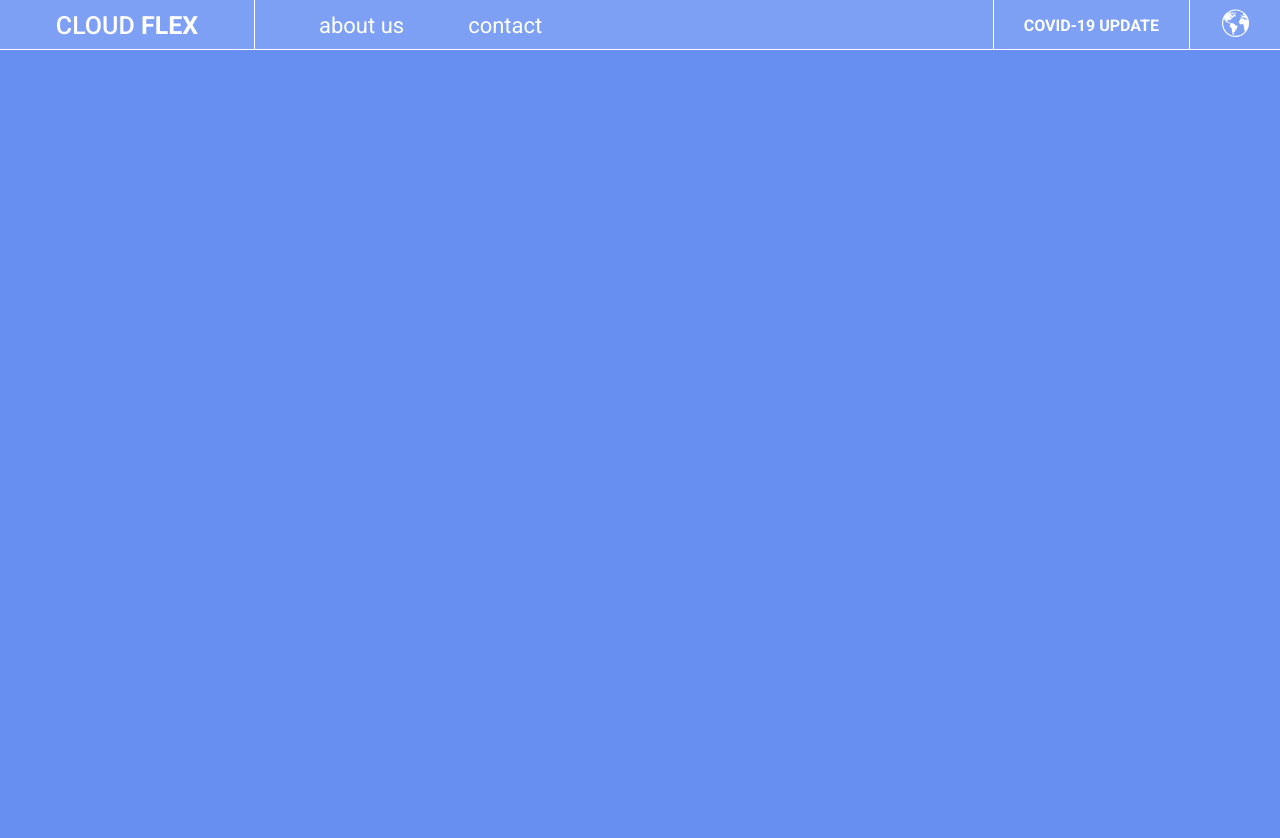
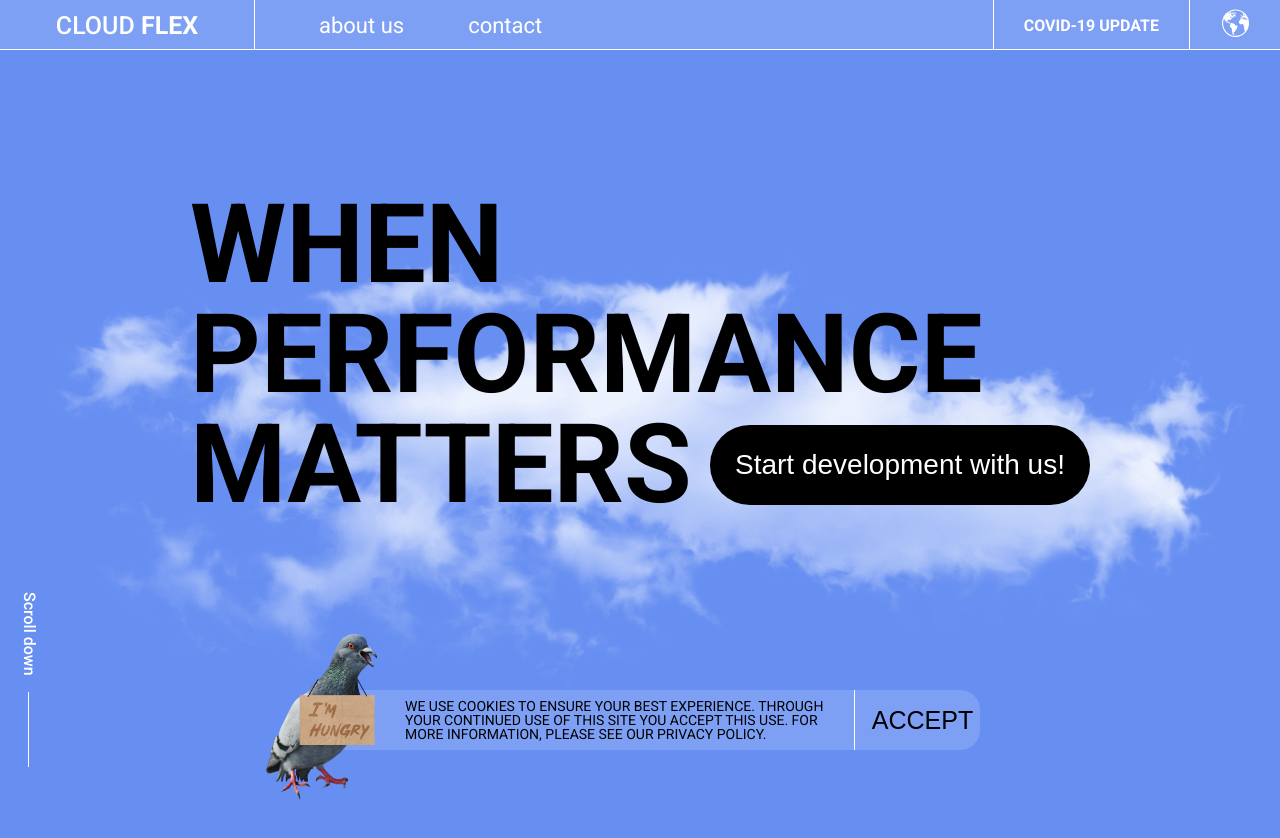
Before and after one commit to NizamAir/landing_live_streaming, a website: page index.html in a window 1280 px wide. Before the commit the page ends 800 px from the top, so only its background shows below. Drawn offline with nearby package versions, Linux system fonts and the light colour scheme; files that its build step writes are made by us from their sources.

Commit message:
hero section implementation

```diff
--- a/index.html
+++ b/index.html
@@ -45,5 +45,36 @@
         </nav>
       </div>
     </header>
+
+    <main aria-label="main content">
+      <section class="hero-section" aria-label="hero section">
+        <div class="container">
+          <div class="hero">
+            <div class="hero__content">
+              <h1 class="hero__title">WHEN PERFORMANCE MATTERS</h1>
+              <button class="hero__action-btn">
+                Start development with us!
+              </button>
+            </div>
+            <div class="hero__notify">
+              <img
+                src="assets/img/pigeon_alpha.png"
+                alt="pigeon img"
+                class="hero__notify-img"
+              />
+              <p class="hero__notify-content">
+                WE USE COOKIES TO ENSURE YOUR BEST EXPERIENCE. THROUGH YOUR
+                CONTINUED USE OF THIS SITE YOU ACCEPT THIS USE. FOR MORE
+                INFORMATION, PLEASE SEE OUR PRIVACY POLICY.
+              </p>
+              <button class="hero__notify-btn">ACCEPT</button>
+            </div>
+            <div class="hero__scroll">
+              <span class="hero__scroll-content">Scroll down</span>
+            </div>
+          </div>
+        </div>
+      </section>
+    </main>
   </body>
 </html>
--- /dev/null
+++ b/styles/_hero.scss
@@ -0,0 +1,187 @@
+@use "variables" as v;
+@use "mixins" as m;
+@use "placeholders";
+@use "sass:color";
+
+.hero {
+  position: relative;
+  max-width: 1260px;
+  height: 830px;
+  margin: 0 auto;
+  padding: 140px 0 0 0;
+  background: url("../assets/img/cloud_alpha.png") center/contain no-repeat;
+
+  &__content {
+    position: relative;
+    width: 900px;
+    margin: 0 auto;
+    .hero__title {
+      line-height: 1;
+      @include m.font(110px, 700, v.$color-black);
+    }
+    .hero__action-btn {
+      width: 380px;
+      height: 80px;
+      background-color: v.$color-black;
+      border-radius: 40px;
+      border: none;
+      cursor: pointer;
+      @include m.font(28px, 500, v.$color-white);
+      @include m.position(absolute, 1, -1, bottom, right, 15px, 0);
+
+      &:hover {
+        background-color: color.adjust(v.$color-black, $alpha: -0.35);
+      }
+      &:focus {
+        outline: none;
+      }
+      &:focus-visible {
+        outline: 2px solid v.$color_white;
+      }
+    }
+
+    @media (max-width: v.$media_lg) {
+      width: 100%;
+      max-width: 700px;
+      height: 500px;
+
+      .hero__title {
+        @include m.font(100px, 700, v.$color-black);
+      }
+
+      .hero__action-btn {
+        @include m.position(absolute, 1, -1, bottom, left, 0, 15px);
+      }
+    }
+
+    @media (max-width: v.$media_md) {
+      max-width: 560px;
+      height: 400px;
+
+      .hero__title {
+        @include m.font(75px, 700, v.$color-black);
+      }
+
+      .hero__action-btn {
+        width: 260px;
+        height: 60px;
+        @include m.font(18px, 400, v.$color-white);
+      }
+    }
+
+    @media (max-width: v.$media_sm) {
+      max-width: 350px;
+      height: 280px;
+
+      .hero__title {
+        @include m.font(45px, 700, v.$color-black);
+      }
+    }
+  }
+
+  &__notify {
+    position: relative;
+    margin: 170px auto 0;
+    width: 680px;
+    height: 60px;
+    background-color: color.adjust(v.$color_white, $alpha: -0.85);
+    border-radius: 20px;
+    @include m.d-flex(end, center, nowrap, row, 10px);
+
+    &-img {
+      width: 126px;
+      height: 198px;
+      @include m.position(absolute, 1, -1, top, left, -75px, -35px);
+    }
+
+    &-content {
+      width: 450px;
+      height: 100%;
+      border-right: 1px solid v.$color-white;
+      line-height: 1;
+      text-transform: uppercase;
+      @include m.d-flex(center, center, nowrap);
+      @include m.font(14px, 400, v.$color-black);
+    }
+
+    &-btn {
+      width: 115px;
+      background: none;
+      border: none;
+      text-transform: uppercase;
+      @include m.font(25px, 400, v.$color-black);
+      @extend %hover-light;
+      &:focus {
+        outline: none;
+      }
+      &:focus-visible {
+        outline: 2px solid v.$color_white;
+        border-radius: 5px;
+      }
+    }
+
+    @media (max-width: v.$media_md) {
+      width: 100%;
+      max-width: 450px;
+      height: fit-content;
+      margin: 140px auto 0;
+      @include m.d-flex(start, center, nowrap, column, 0, 0);
+
+      &-content {
+        width: 100%;
+        padding: 15px 10px 15px 90px;
+        border-right: none;
+        border-bottom: 1px solid v.$color-white;
+        line-height: 1.3;
+        @include m.font(12px, 400, v.$color-black);
+      }
+
+      &-btn {
+        padding: 15px 0;
+        @include m.font(30px, 400, v.$color-black);
+      }
+    }
+    @media (max-width: v.$media_sm) {
+      &-img {
+        @include m.position(absolute, 1, -1, top, left, -45px, -15px);
+      }
+      &-content {
+        padding: 10px 10px 10px 100px;
+        @include m.font(11px, 400, v.$color-black);
+      }
+    }
+  }
+  &__scroll {
+    @include m.position(absolute, 1, -1, bottom, left, 200px, 10px);
+
+    &-content {
+      position: relative;
+      writing-mode: vertical-rl;
+      cursor: pointer;
+      @include m.font(16px, 500, v.$color-white);
+
+      &::after {
+        display: block;
+        content: "";
+        width: 1px;
+        height: 75px;
+        background-color: v.$color-white;
+        @include m.position(absolute, 1, -1, top, left, 100px, 8px);
+      }
+    }
+
+    @media (max-width: v.$media_lg) {
+      @include m.position(absolute, 1, -1, bottom, left, 130px, 10px);
+    }
+    @media (max-width: v.$media_sm) {
+      @include m.position(absolute, 1, -1, bottom, left, 200px, 10px);
+    }
+  }
+  @media (max-width: v.$media_md) {
+    padding: 110px 15px 0;
+    background: url("../assets/img/cloud_alpha.png") 0 25% / contain no-repeat;
+  }
+  @media (max-width: v.$media_sm) {
+    height: 700px;
+  }
+}
--- a/styles/_importer.scss
+++ b/styles/_importer.scss
@@ -1,2 +1,3 @@
 @forward "basic";
 @forward "header";
+@forward "hero";
--- a/styles/_mixins.scss
+++ b/styles/_mixins.scss
@@ -14,3 +14,31 @@
   column-gap: $column-gap;
   row-gap: $row-gap;
 }
+
+@mixin position(
+  $type: relative,
+  $zIndex: 1,
+  $inset: -1,
+  $top-or-bottom: top,
+  $left-or-right: left,
+  $value1: 0,
+  $value2: 0
+) {
+  position: $type;
+  z-index: $zIndex;
+  @if $inset >-1 {
+    inset: $inset;
+  } @else {
+    #{$top-or-bottom}: $value1;
+    #{$left-or-right}: $value2;
+  }
+}
+
+@mixin font($size: 16px, $weight: 400, $color: #fff, $style: normal) {
+  font: {
+    size: $size;
+    weight: $weight;
+    style: $style;
+  }
+  color: $color;
+}
--- a/styles/_placeholders.scss
+++ b/styles/_placeholders.scss
@@ -7,6 +7,13 @@
   }
 }
 
+%hover-light {
+  &:hover {
+    cursor: pointer;
+    color: v.$color_white;
+  }
+}
+
 %hover-black-icon {
   &:hover {
     cursor: pointer;
```
